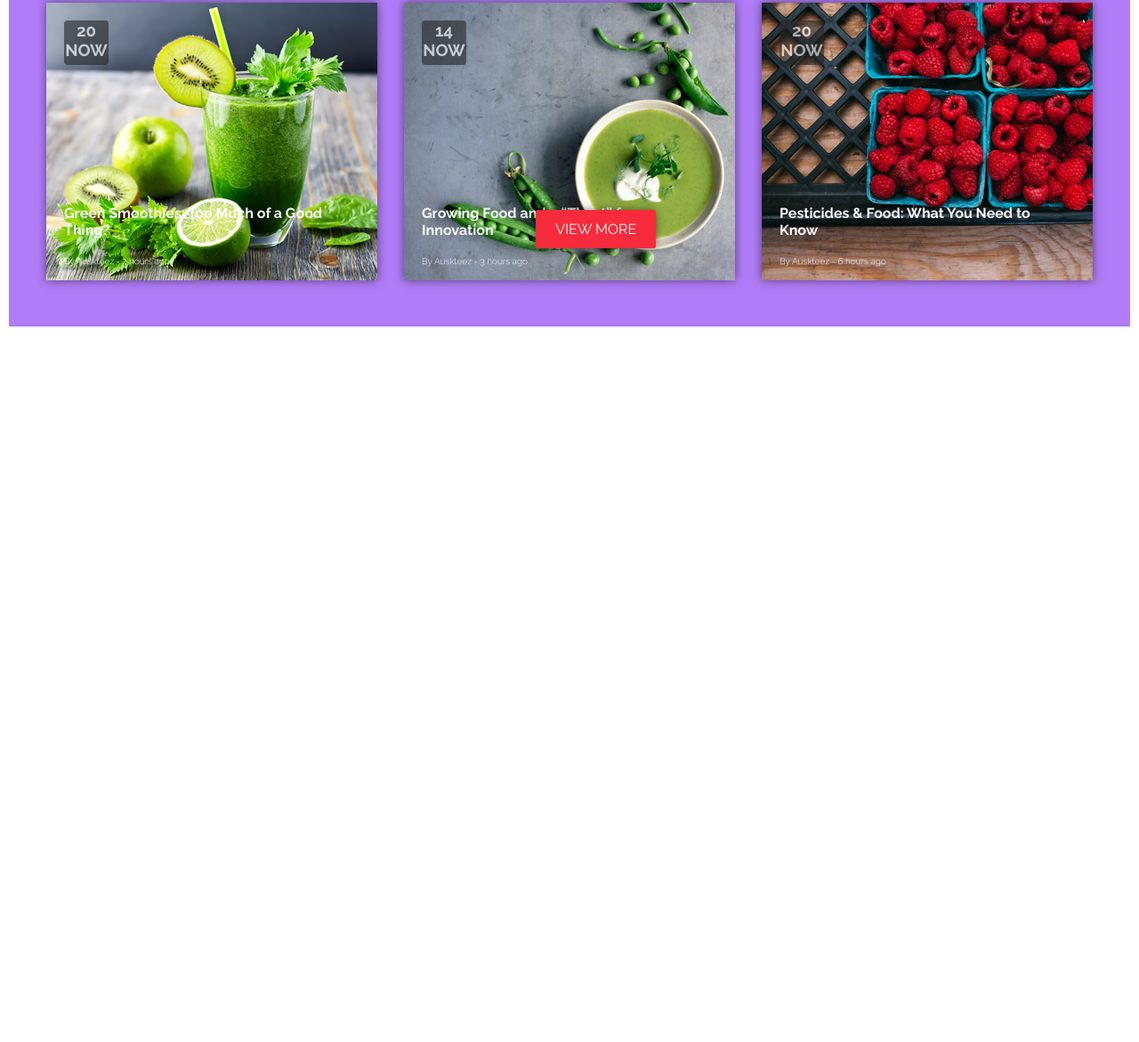
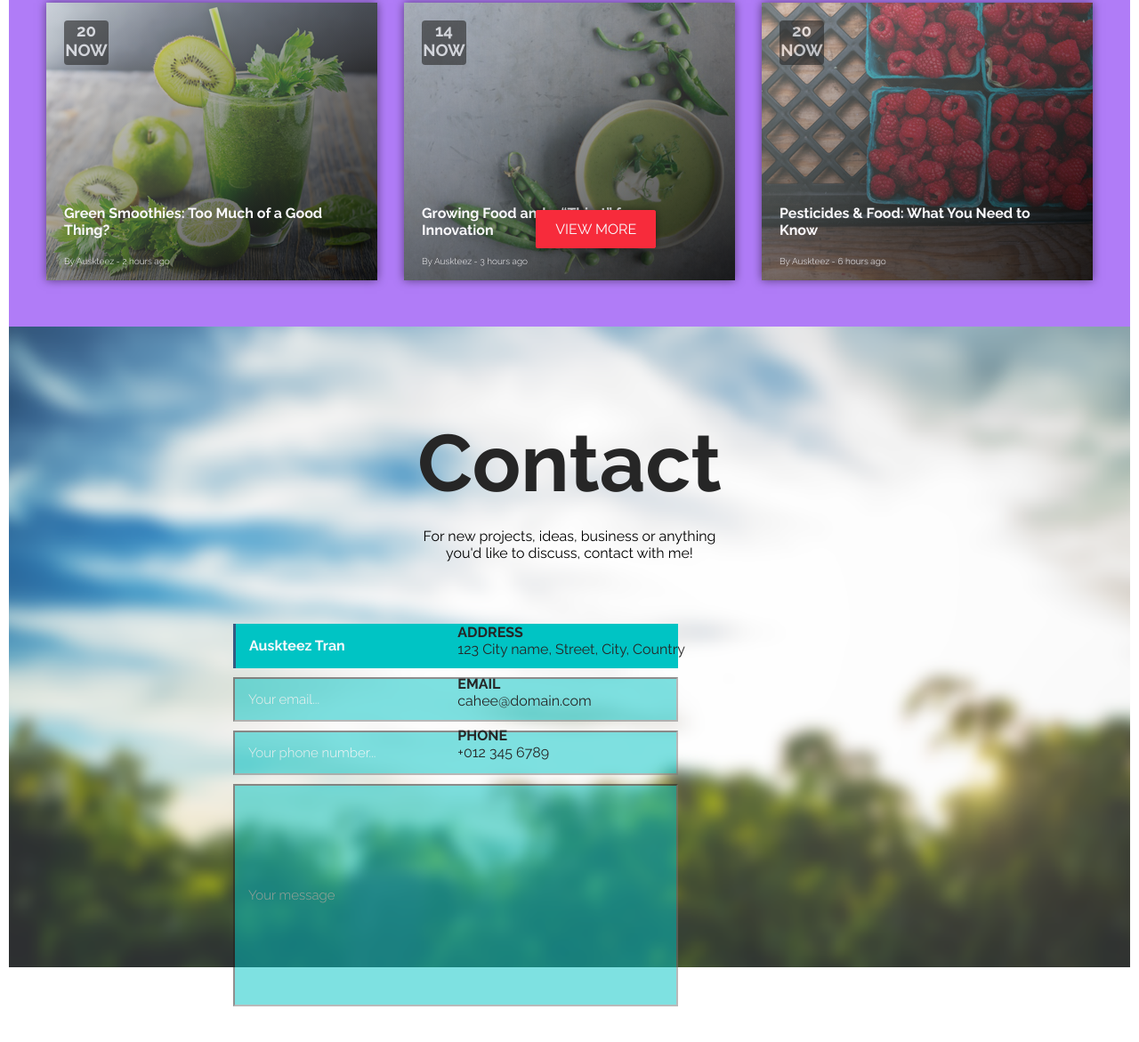
Before and after one commit to psevernyj/cahee, a website: page index.html in a window 1280 px wide. Shown: the part 4203-5374 px from the top of the page at 89% size. Before the commit the page ends 4580 px from the top, so only its background shows below. Drawn offline with Linux system fonts and the light colour scheme.

Commit message:
make section-6

```diff
--- a/index.html
+++ b/index.html
@@ -103,7 +103,7 @@
         <p>Dolor sit amet, consectetur adipisicing elit, sed do eiusmod tempor
             incididunt ut labore et dolore magna aliqua. Ut enim ad minim veniam.</p>
     </div>
-    <form method="get" action="#" >
+    <form method="get" action="#">
         <input type="text" class="form-input" placeholder="Your email address..." name="e-mail_subscribe">
         <input type="submit" class="button-input" value="SUBSCRIBE">
     </form>
@@ -137,6 +137,33 @@
         <a class="button" href="#">View more</a>
     </div>
 </section>
+<section class="section-6">
+    <div class="section-6-content">
+        <h1>Contact</h1>
+        <p>For new projects, ideas, business or anything<br/>
+            you'd like to discuss, contact with me!</p>
+
+    </div>
+    <div class="info">
+        <div class="form">
+            <p>Auskteez Tran</p>
+            <input class="upper form-input" type="text" placeholder="Your email..." name="email">
+            <input class="middle form-input" type="text" placeholder="Your phone number..." name="phone-number">
+            <input class="lower form-input" type="text" placeholder="Your message" name="phone-number">
+        </div>
+        <div class="contacts">
+            <h4>ADDRESS<br/>
+                <span>123 City name, Street, City, Country</span></h4>
+            <h4>EMAIL<br/>
+               <span> cahee@domain.com</span></h4>
+            <h4>PHONE<br/>
+                <span>+012 345 6789</span></h4>
+        </div>
+
+    </div>
+
+</section>
+
 
 </body>
 </html>
--- a/scss/base.scss
+++ b/scss/base.scss
@@ -3,6 +3,7 @@
 @import "section-3";
 @import "section-4";
 @import "section-5";
+@import "section-6";
 
 * {
   margin: 0;
--- a/scss/section-5.scss
+++ b/scss/section-5.scss
@@ -44,12 +44,14 @@
         position: absolute;
         top: 20px;
         left: 20px;
+        transition: all .5s;
       }
       h4{
         width: 80%;
         position: absolute;
         top: 227px;
         left: 20px;
+        transition: all .5s;
       }
       h5{
         font-size: 1rem;
@@ -62,17 +64,25 @@
     }
     .pic:hover{
       transform: scale(1.1);
+      h3{
+        transform: translateX(2rem);
+      }
+      h4{
+        transform: scale(1.1);
+      }
     }
 
     .first{
-      background-image: url("../img/section-5/apples.png");
+      background-image: linear-gradient(to right bottom, rgba(255, 255, 255, 0.4), rgba(0, 0, 0, 0.85)), url("../img/section-5/apples.png");
+
+
     }
     .second{
-      background-image: url("../img/section-5/peas.png");
+      background-image: linear-gradient(to right bottom, rgba(255, 255, 255, 0.4), rgba(0, 0, 0, 0.85)), url("../img/section-5/peas.png");
       margin: 0 3rem;
     }
     .third{
-      background-image: url("../img/section-5/raspberries.png");
+      background-image: linear-gradient(to right bottom, rgba(255, 255, 255, 0.4), rgba(0, 0, 0, 0.85)), url("../img/section-5/raspberries.png");
       box-shadow:0 0 10px rgba(0,0,0,0.5);
     }
   }
--- /dev/null
+++ b/scss/section-6.scss
@@ -0,0 +1,93 @@
+.section-6 {
+  background-image: url("../img/section-6/section-6-bg.png");
+  background-size: cover;
+  background-position: center;
+  width: 100%;
+  height: 90vh;
+
+  .section-6-content {
+    text-align: center;
+
+    h1 {
+      padding-top: 10rem;
+      font-size: 9rem;
+      font-weight: bold;
+      color: #262626;
+
+    }
+
+    p {
+      padding: 2rem 0;
+    }
+  }
+
+  .info {
+    position: relative;
+
+    .form {
+      display: flex;
+      align-items: flex-start;
+      flex-direction: column;
+      padding: 4rem 0;
+      color: #f9f8fb;
+      position: absolute;
+      left: 20%;
+
+      p {
+        width: 50rem;
+        height: 5rem;
+        border-left: 3px solid #355b82;
+        background-color: #00c4c4;
+        font-weight: bold;
+        padding: 1.5rem 1.5rem;
+        margin: 1rem 0;
+      }
+
+      .form-input {
+        width: 50rem;
+        height: 5rem;
+        background-color: #00c4c4;
+        opacity: 0.5;
+      }
+
+      ::placeholder {
+        font-family: Raleway;
+        font-size: 1.5rem;
+        font-weight: lighter;
+        padding-left: 1.5rem;
+        color: #f9f8fb;
+      }
+
+      .middle {
+        margin: 1rem 0;
+      }
+
+      .lower {
+        width: 50rem;
+        height: 25rem;
+
+      }
+
+      .lower::placeholder {
+
+      }
+    }
+
+    .contacts {
+      position: absolute;
+      right: 50rem;
+      top: 5rem;
+      h4{
+        padding-bottom: 2rem;
+        color: #262626;
+        span{
+          font-weight: lighter;
+        }
+      }
+
+    }
+
+
+  }
+
+}
```
Also changed, not shown: css/index.css.
